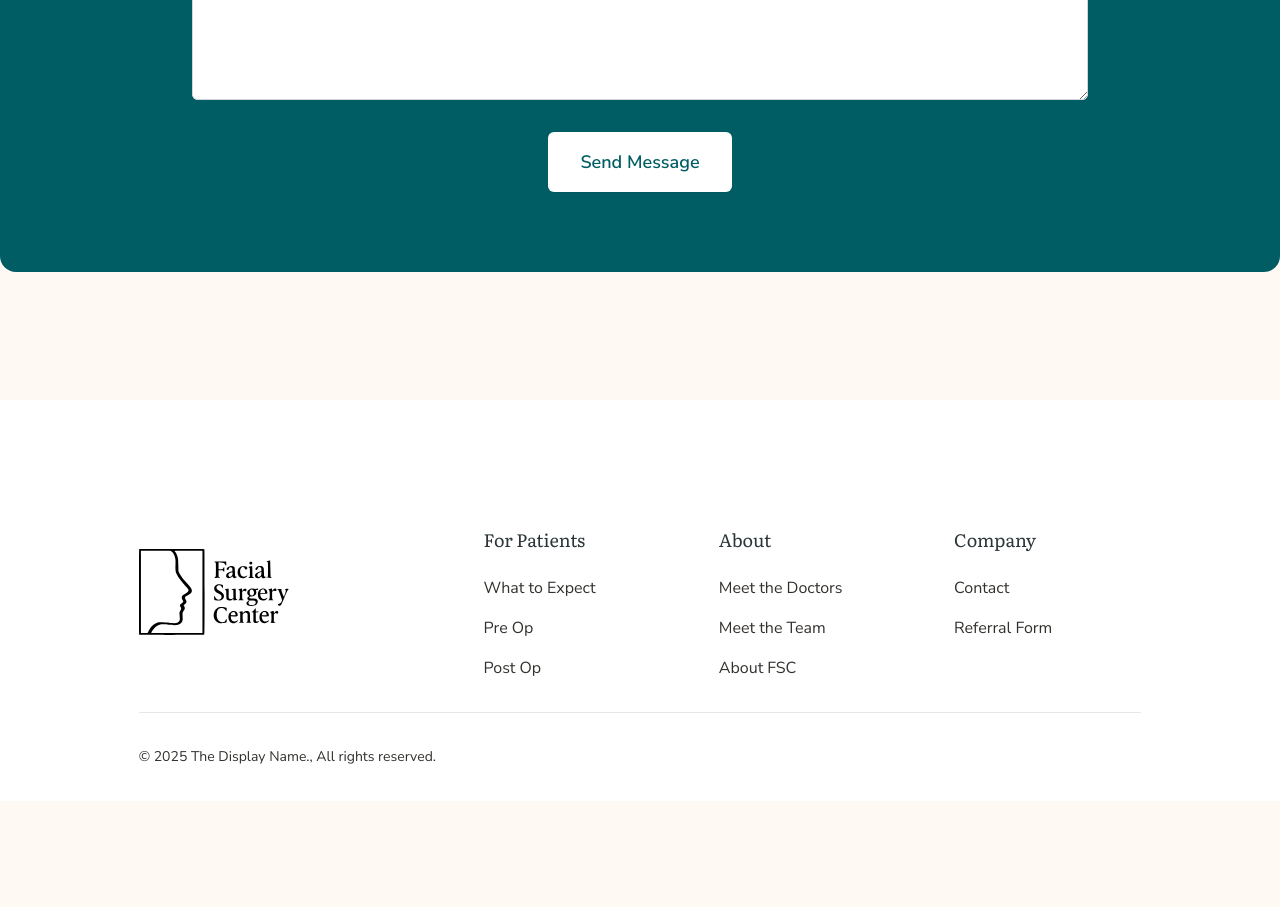
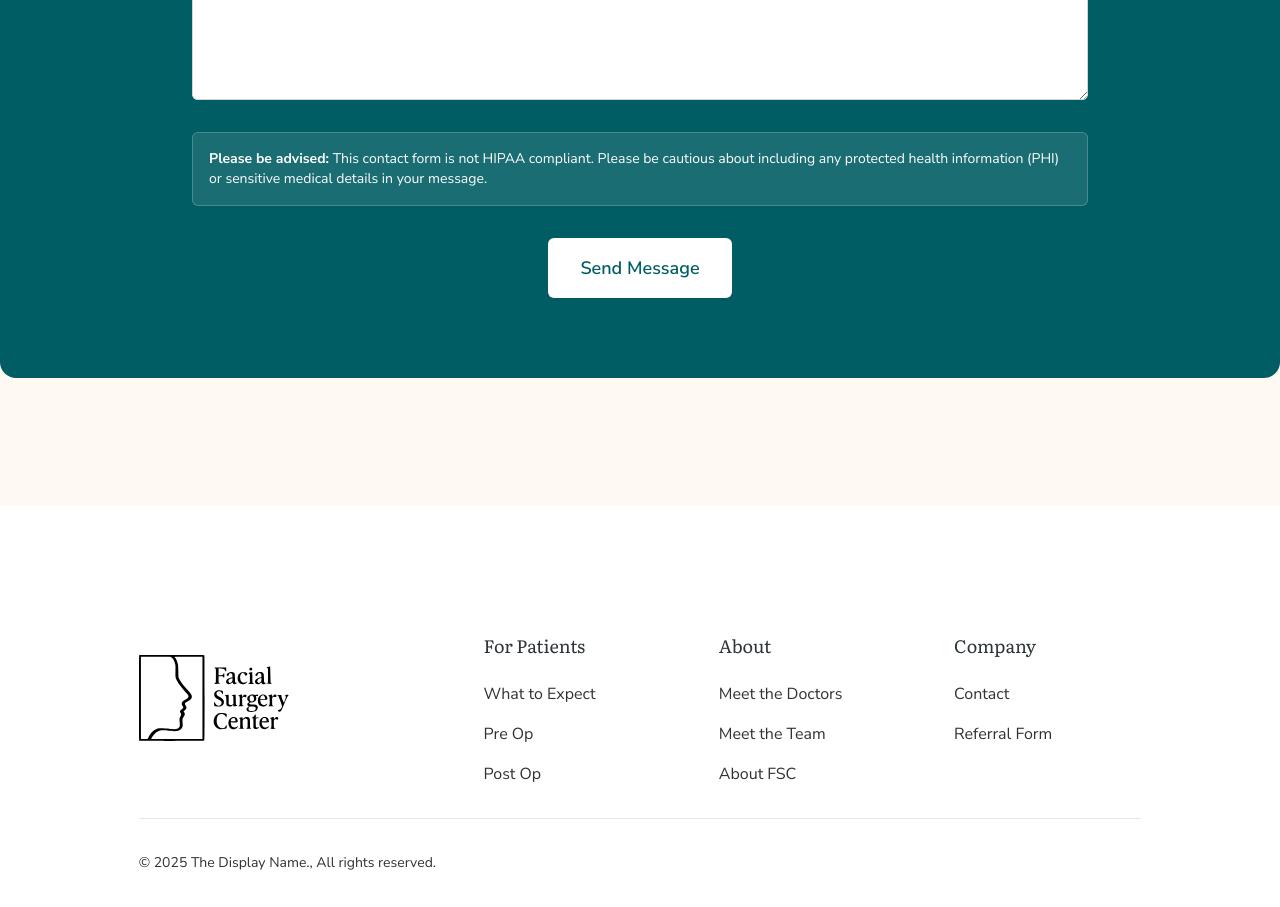
Before and after one commit to glulu4/joey-fsc, a Next.js app: page /contact in a window 1280 px wide. Shown: the part 1440-2347 px from the top of the page. Before the commit the page ends 2241 px from the top, so only its background shows below. Built offline with nearby package versions, Linux system fonts and the light colour scheme; no server answers.

Commit message:
added disclaimer to contact form

```diff
--- a/src/components/contact/Form.tsx
+++ b/src/components/contact/Form.tsx
@@ -176,6 +176,13 @@ export default function Form() {
                     </div>
                 </div>
 
+                {/* HIPAA Disclaimer */}
+                <div className="mt-8 p-4 bg-white/10 border border-white/20 rounded-md">
+                    <p className="text-white text-sm">
+                        <strong>Please be advised:</strong> This contact form is not HIPAA compliant. Please be cautious about including any protected health information (PHI) or sensitive medical details in your message.
+                    </p>
+                </div>
+
                 {/* Submit Button */}
                 <div className="mt-8 flex justify-center">
                     <button
```
